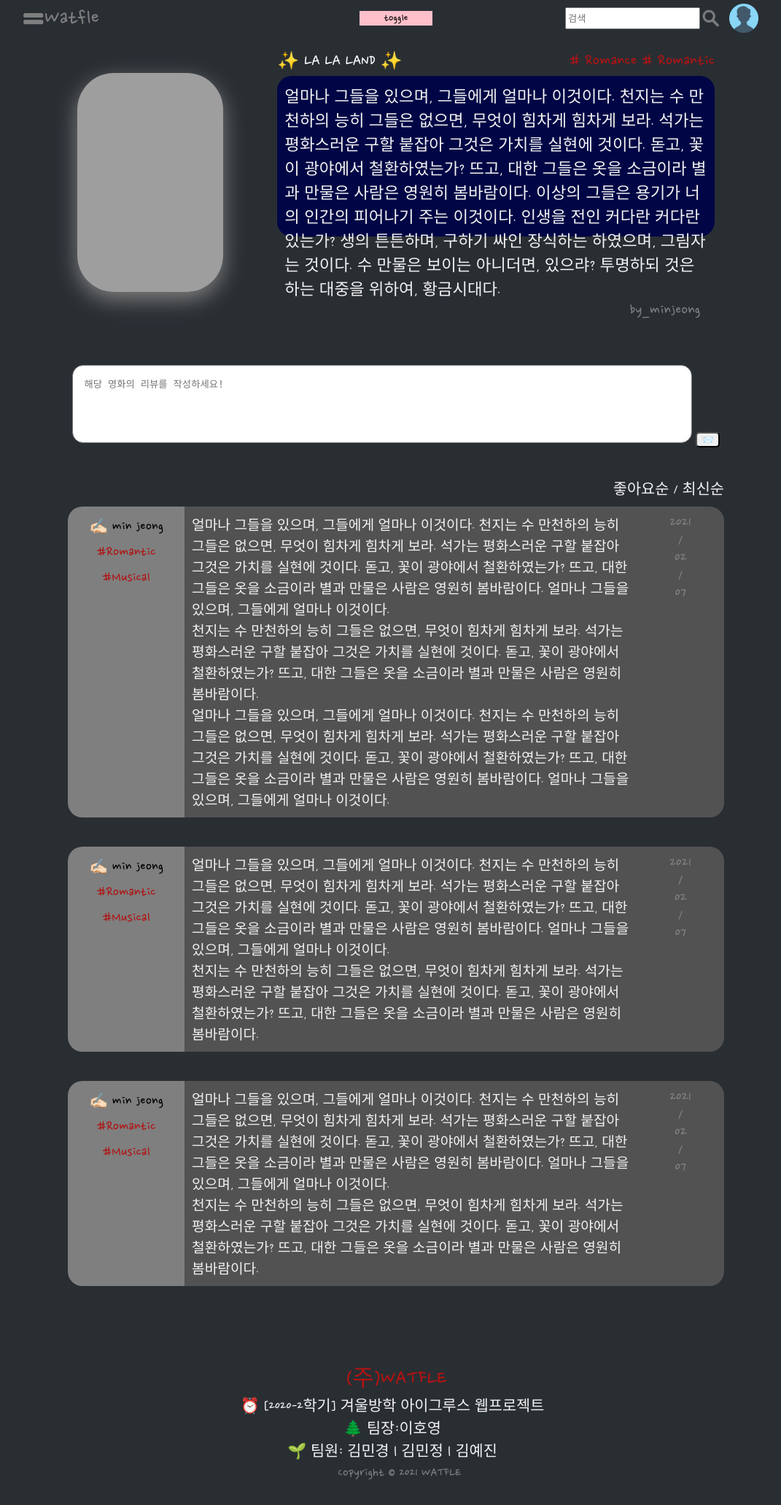
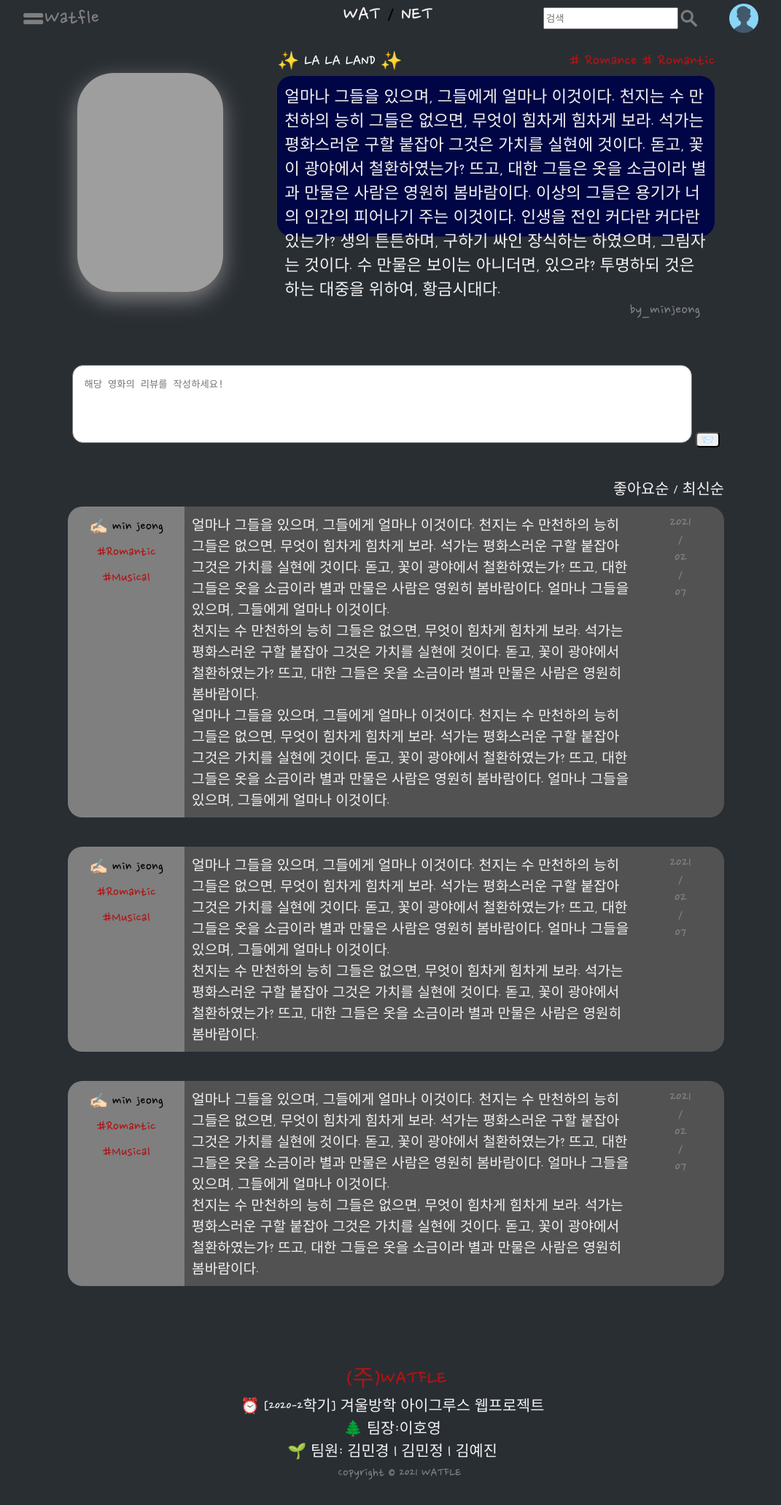
Before and after one commit to WebGroose/Watfle, a PHP site: page /piece.html in a window 1280 px wide. Shown: the whole page at 73% size, without its empty margins (97-1168 px from the left). Run offline with PHP 8.4, Linux system fonts and the light colour scheme; grey boxes are pictures that could not be loaded.

Commit message:
index & piece 수정

```diff
--- a/html/css/index.css
+++ b/html/css/index.css
@@ -15,6 +15,7 @@ a{
   margin: 0 auto;
 }
 .header{
+  z-index: 1;
   position: fixed;
   background-color: #292E33;
   width:100vw;
@@ -54,8 +55,6 @@ a{
   line-height:20px;
   text-align:center;
 }
-
-
 .search-box{
   display: flex;
   float:right;
@@ -107,7 +106,9 @@ a{
   height: 500px;
 }
 .poster-box{
+  z-index: 0;
   position:relative;
+  /*position: static;*/
   width:200px;
   height: 320px;
 }
--- a/html/css/piece.css
+++ b/html/css/piece.css
@@ -45,20 +45,20 @@ a{
   font-size:2rem;
 }
 .toggle{
+  font-size: 2rem;
   float:left;
-  width:100px;
-  height:20px;
+  width:150px;
+  height:15px;
   /* margin-left: calc(50% - 100px - 50px);*/
-  margin-left:362px;
-  margin-top: 15px;
-  background-color: pink;
+  margin-left:326px;
+  margin-top: 10px;
   line-height:20px;
   text-align:center;
 }
 .search-box{
   display: flex;
   float:right;
-  width:200px;
+  width:230px;
   height: 30px;
   margin-right: 10px;
   margin-top: 10px;
--- a/html/piece.html
+++ b/html/piece.html
@@ -16,7 +16,20 @@
               <div class="brand__watfle">Watfle</div>
             </div>
           </a>
-          <div class="toggle">toggle</div>
+          <div class="toggle">
+            <a href="index.html">WAT</a>
+            /
+            <a href="index.html">NET</a>
+            <!--
+            <input type="checkbox" id="switch1">
+            <label for="switch1" class="round">
+              <div class="write">
+                <div class="one">NET</div>
+                <div class="slice"> / </div>
+                <div class="two">WAT</div>
+              </div>
+            </label>-->
+          </div>
           <a href="myaccount.html">
             <div class="account-box"></div>
           </a>
```
Also changed, not shown: html/index.html (+14 -9 lines).
